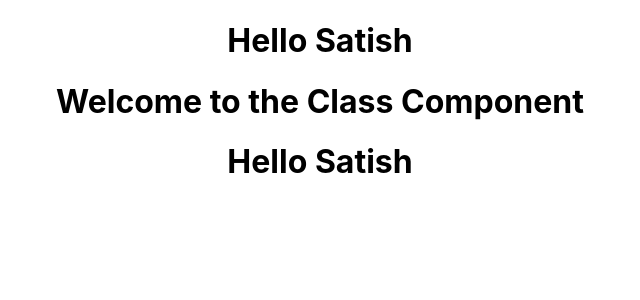
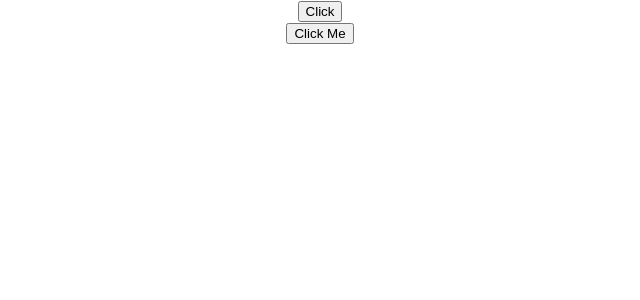
Before and after one commit to satish885815/reactjsbasic, a React (Create React App) app: page / in a window 1280 px wide. Shown: the top 300 px of the page, without its empty margins (320-960 px from the left). Built offline with nearby package versions, Linux system fonts and the light colour scheme.

Commit message:
feat:states and event handler

```diff
--- a/src/App.js
+++ b/src/App.js
@@ -1,14 +1,20 @@
 import "./App.css";
+import ClassClick from "./components/ClassClick";
+import FunctionClick from "./components/FunctionClick";
 import Great from "./components/Great";
 import PropsExample from "./components/PropsExample";
+import StateExample from "./components/StateExample";
 import Welcome from "./components/Welcome";
 
 function App() {
   return (
     <div className="App">
-      <Great />
+      {/* <Great />
       <Welcome />
       <PropsExample name="Satish" />
+      <StateExample /> */}
+      <FunctionClick />
+      <ClassClick />
     </div>
   );
 }
--- /dev/null
+++ b/src/components/ClassClick.js
@@ -0,0 +1,16 @@
+import React, { Component } from "react";
+
+export class ClassClick extends Component {
+  clickHandler = () => {
+    console.log("Click me");
+  };
+  render() {
+    return (
+      <div>
+        <button onClick={this.clickHandler}>Click Me</button>
+      </div>
+    );
+  }
+}
+
+export default ClassClick;
--- /dev/null
+++ b/src/components/FunctionClick.js
@@ -0,0 +1,16 @@
+import React from "react";
+
+function FunctionClick() {
+  const clickHandler = () => {
+    console.log("Button Click");
+  };
+  return (
+    <div>
+      <button onClick={clickHandler}>Click</button>
+      {/* Don't Call function like below this automaticaly called without onClick*/}
+      {/* <button onClick={clickHandler()}></button> */}
+    </div>
+  );
+}
+
+export default FunctionClick;
--- /dev/null
+++ b/src/components/StateExample.js
@@ -0,0 +1,26 @@
+import React, { Component } from "react";
+
+export class StateExample extends Component {
+  constructor() {
+    super();
+    this.state = {
+      message: "Welecom Visitors",
+    };
+  }
+  change = () => {
+    this.setState({
+      message: "Thank you for Suscribe",
+    });
+  };
+  render() {
+    return (
+      <div>
+        <h1>{this.state.message}</h1>
+        <button onClick={() => this.change()}>Suscribe</button>
+        <button onClick={this.change}>Suscribe</button>
+      </div>
+    );
+  }
+}
+
+export default StateExample;
```
